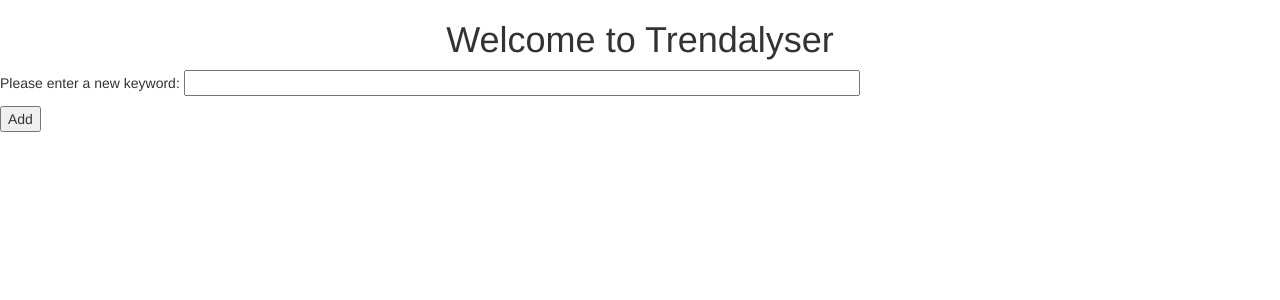
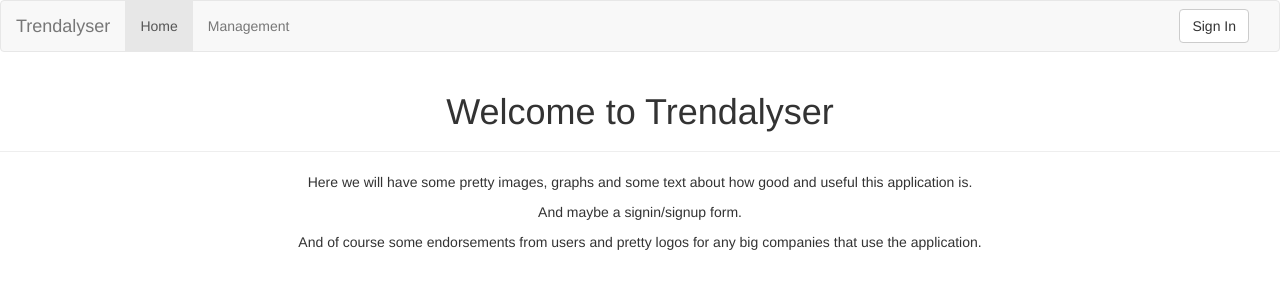
Before and after one commit to Sibergh/trendalyser-frontend, a Flask app: page / in a window 1280 px wide. Shown: the top 300 px of the page. Run offline with Flask 2, Linux system fonts and the light colour scheme; parts of the project's set-up code (start-up, migrations or seed data) failed here and were passed over; some libraries are stand-ins or nearby versions.

Commit message:
Added bootstrap properly, and added new view to handle keywords

```diff
--- a/app.py
+++ b/app.py
@@ -1,7 +1,9 @@
 #!env/bin/python
 from app import app
 from flask.ext.script import Manager
+from flask_bootstrap import Bootstrap
 
+bootstrap = Bootstrap(app)
 manager = Manager(app)
 
 if __name__ == '__main__':
--- a/app/__init__.py
+++ b/app/__init__.py
@@ -1,11 +1,8 @@
 from flask import Flask
-from flask_bootstrap import Bootstrap
 
 app = Flask(__name__)
 app.config.from_object('config')
 
-Bootstrap(app)
-
 from app.main import views
 from app.main import errors
 from app.main import forms
--- a/app/main/forms.py
+++ b/app/main/forms.py
@@ -1,6 +1,6 @@
 from flask.ext.wtf import Form
-from wtforms import StringField
-from wtforms.validators import DataRequired
+from wtforms import StringField, SubmitField
+from wtforms.validators import Required
 
 class addKeywordForm(Form):
-    keyword = StringField('keyword', validators=[DataRequired()])
+    keyword = StringField('keyword', validators=[Required()])
--- a/app/main/views.py
+++ b/app/main/views.py
@@ -2,8 +2,15 @@ from flask import render_template, redirect, url_for
 from app import app
 from .forms import addKeywordForm
 
-@app.route('/', methods=['GET', 'POST'])
+@app.route('/')
 def index():
     form = addKeywordForm()
-    return render_template('index.html',
-                            form=form)
+    return render_template('index.html')
+
+@app.route('/managekeywords', methods=['GET', 'POST'])
+def managekeywords():
+        form = addKeywordForm()
+        if form.validate_on_submit():
+            return redirect(url_for('managekeywords'))
+        return render_template('managekeywords.html',
+                                form=form)
--- a/app/templates/base.html
+++ b/app/templates/base.html
@@ -1,4 +1,5 @@
 {% extends "bootstrap/base.html" %}
+{% block html_attribs %} lang="en"{% endblock %}
 
 {% block title %}Trendalyser{% endblock %}
 
@@ -8,8 +9,37 @@
 <link rel="icon" href="{{ url_for('static', filename='favicon.ico') }}" type="image/x-icon">
 {% endblock %}
 
+{% block navbar %}
+<nav class="navbar navbar-default">
+    <div class="container-fluid">
+        <!-- Brand and toggle get grouped for better mobile display -->
+        <div class="navbar-header">
+          <button type="button" class="navbar-toggle collapsed" data-toggle="collapse" data-target="#bs-example-navbar-collapse-1" aria-expanded="false">
+            <span class="sr-only">Toggle navigation</span>
+            <span class="icon-bar"></span>
+            <span class="icon-bar"></span>
+            <span class="icon-bar"></span>
+          </button>
+          <a class="navbar-brand" href="/">Trendalyser</a>
+        </div>
+        <div class="collapse navbar-collapse" id="bs-example-navbar-collapse-1">
+            <ul class="nav navbar-nav">
+                <li class="active"><a href="/">Home <span class="sr-only">(current)</span></a></li>
+                <li><a href="/managekeywords">Management</a></li>
+            </ul>
+            <ul>
+                <button type="button" class="btn btn-default navbar-btn pull-right" name="signin">Sign In</button>
+            </ul>
+        </div>
+    </div>
+</nav>
+{% endblock %}
+
 {% block content %}
 
     {% block page_content %}{% endblock %}
 
 {% endblock %}
+
+{% block footer %}
+{% endblock %}
--- a/app/templates/index.html
+++ b/app/templates/index.html
@@ -1,19 +1,24 @@
 {% extends "base.html" %}
+
+{% import "bootstrap/wtf.html" as wtf %}
 
 {% block title %}Trendalyser{% endblock %}
 
 {% block page_content %}
-
-<h1><center>Welcome to Trendalyser</center></h1>
-
-    {{ form.hidden_tag() }}
-<form action="" method="post" name="addkeyword">
+<div class="page-header">
+    <h1><center>Welcome to Trendalyser</center></h1>
+</div>
+<div class="container text-center">
     <p>
-        Please enter a new keyword:
-        {{ form.keyword(size=80) }} <br>
+        Here we will have some pretty images, graphs and some text about how good
+        and useful this application is.
     </p>
     <p>
-        <input type="submit" value="Add">
+        And maybe a signin/signup form.
     </p>
-</form>
+    <p>
+        And of course some endorsements from users and pretty logos for any
+        big companies that use the application.
+    </p>
+</div>
 {% endblock %}
```
Also changed, not shown: app/templates/managekeywords.html (added, +18 -0 lines).
